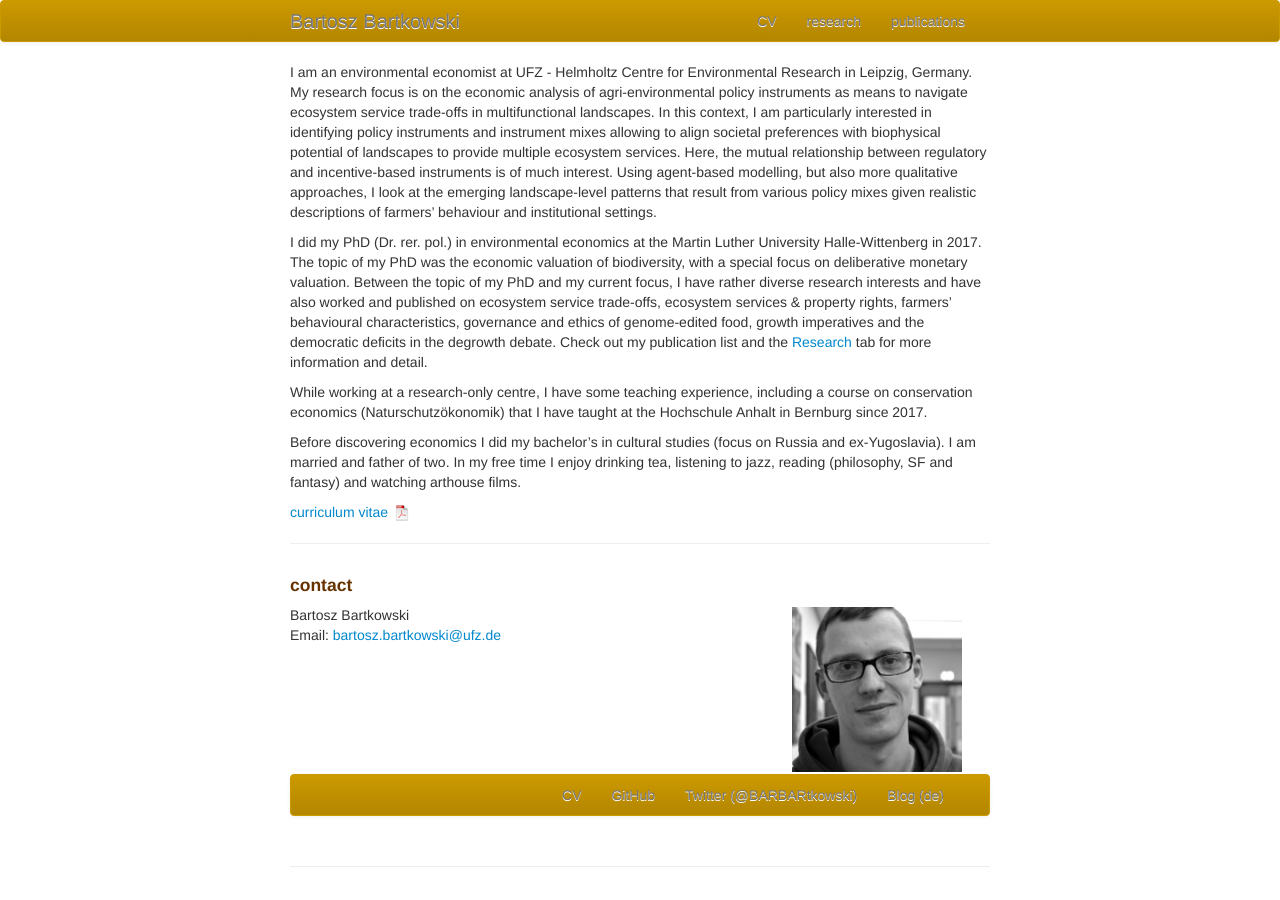
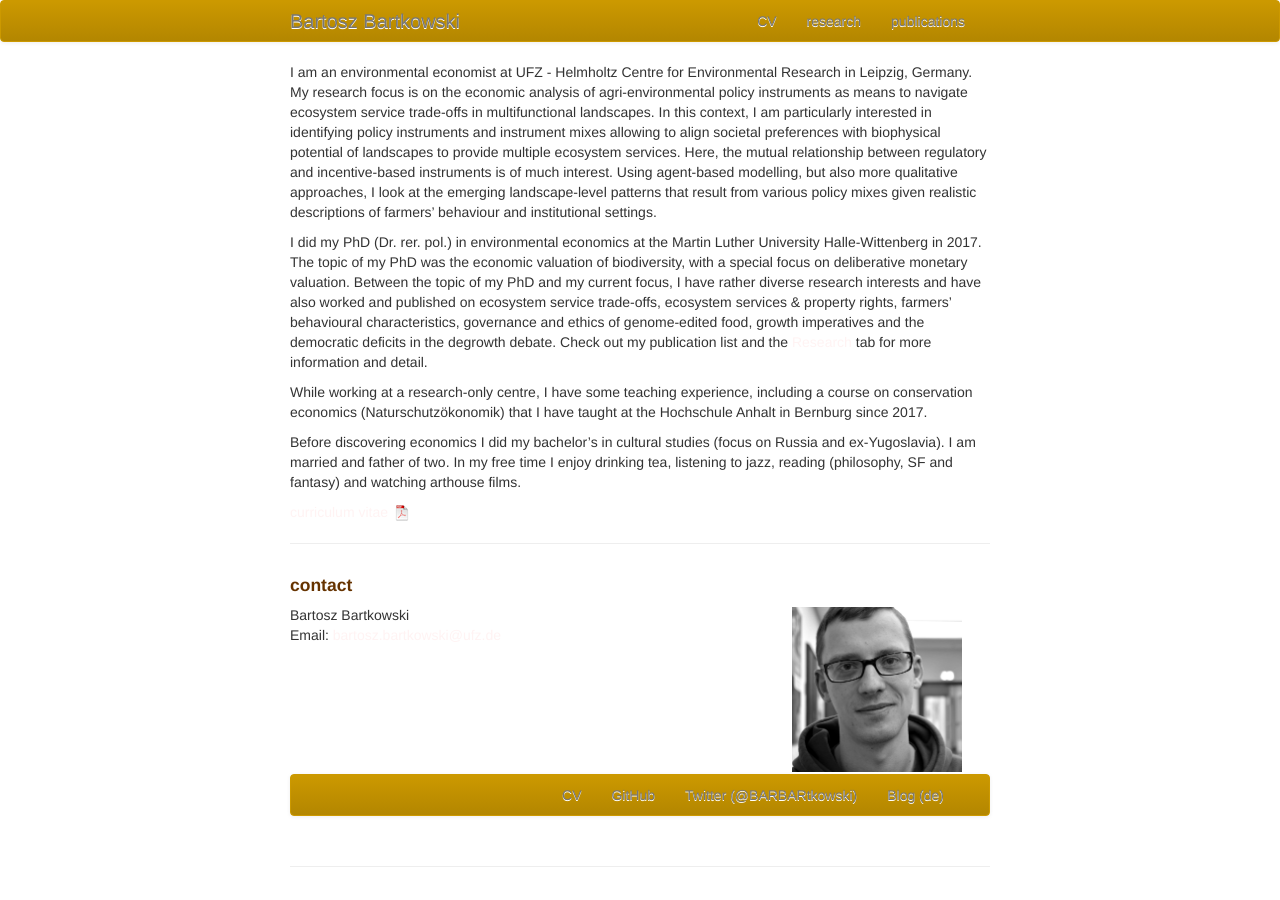
Before and after one commit to BartoszBartk/BartoszBartk.github.io, a Jekyll site: the page built from index.md, in a window 1280 px wide. Built offline with Jekyll 4.4.1, drawn with Linux system fonts in a browser that asks for light colours; our own code applies the rules of GitHub Pages for plain Markdown files.

Commit message:
further colour experiments

```diff
--- a/assets/themes/twitter/css/my_custom_css.css
+++ b/assets/themes/twitter/css/my_custom_css.css
@@ -7,16 +7,16 @@ code {
 }
 
 a code {
-    color: #slateblue;
+    color: #fff2f2f2;
 }
 
 a {
-    color: #slateblue;
+    color: #fff2f2f2;
 }
 
 a:hover {
     color: darkslateblue;
-    background-color: #e3e4fa;
+    background-color: #cccc00;
     text-decoration: none;
 }
 
@@ -26,9 +26,9 @@ a img {
 
 a:hover img {
     color: darkslateblue;
-    background-color: #e3e4fa;
+    background-color: #cccc00;
     text-decoration: none;
-    border: solid 2px #e3e4fa;
+    border: solid 2px #cccc00;
 }
 
 p.center {
```
